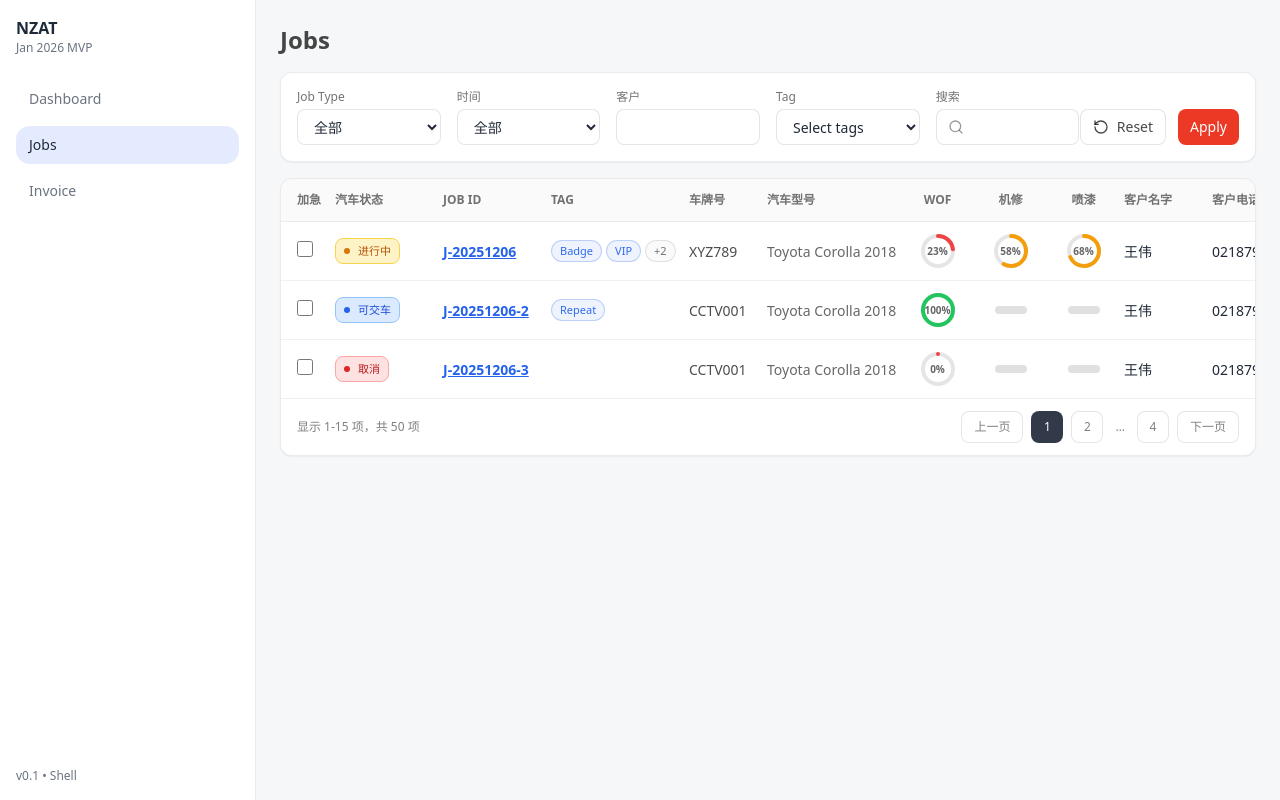
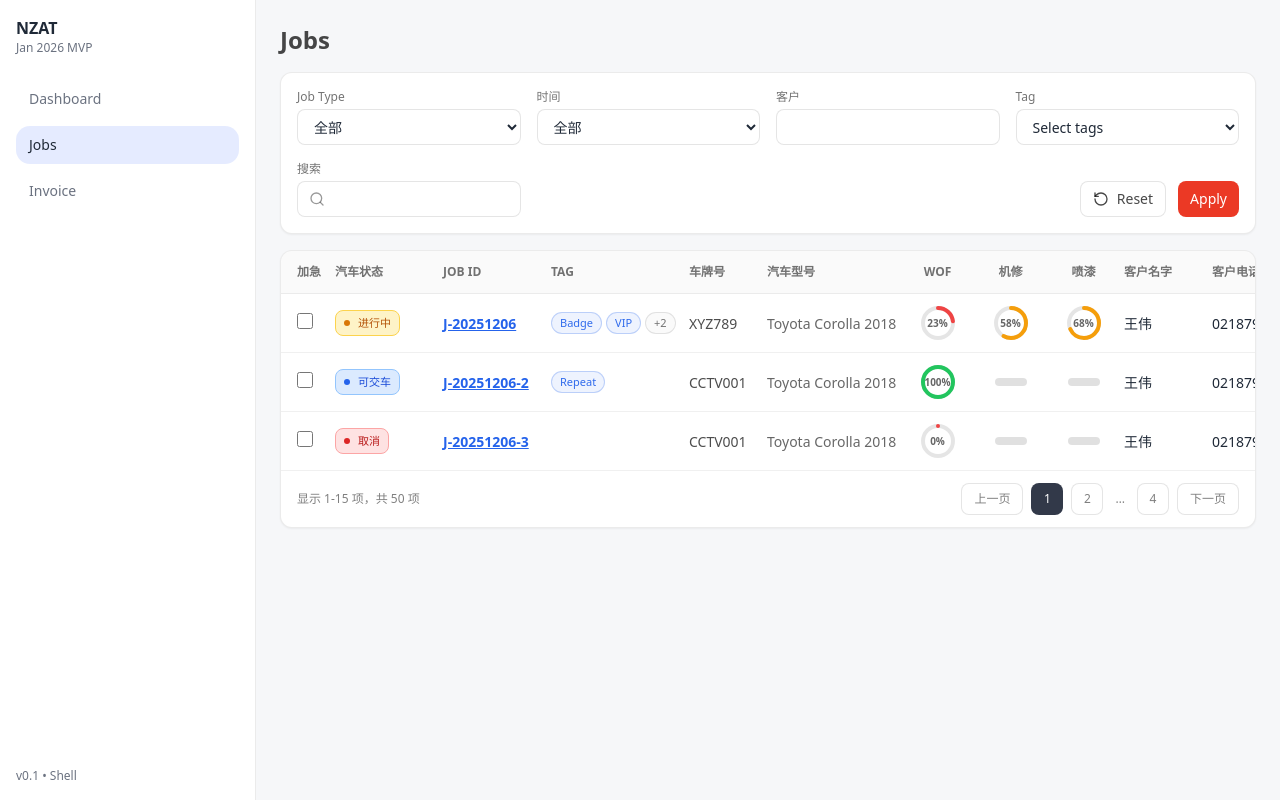
Before and after one commit to 6186127/nzat-Jan2026, a React (Vite) app in the folder apps/shell/: page /jobs in a window 1280 px wide. Built offline with nearby package versions, Linux system fonts and the light colour scheme.

Commit message:
fixed button group at filter section right

```diff
--- a/apps/shell/src/pages/JobsPage.tsx
+++ b/apps/shell/src/pages/JobsPage.tsx
@@ -27,7 +27,7 @@ const gridCols =
   "sm:grid-cols-[30px_90px_110px_120px_80px_180px_64px_64px_64px_100px_64px] " +
 
   // ≥768 (md)：显示完整标签列
-  "md:grid-cols-[30px_100px_120px_140px_90px_200px_68px_68px_68px_120px_64px] " +
+  "md:grid-cols-[30px_100px_100px_130px_70px_130px_65px_65px_65px_80px_64px] " +
 
   // ≥1024 (lg)：显示客户电话
   "lg:grid-cols-[30px_100px_100px_130px_70px_130px_65px_65px_65px_80px_80px_64px] " +
@@ -402,12 +402,12 @@ export function JobsPage() {
 
       <h1 className="text-2xl font-semibold text-[rgba(0,0,0,0.72)]">Jobs</h1>
 
-      {/* Filters */}
+      {/* Filters section */}
      {/* todo:hidden when at phone screen */}
 
       <Card className="p-4">
         <div className="grid grid-cols-12 gap-4 items-end">
-          <div className="col-span-12 md:col-span-3 lg:col-span-2">
+          <div className="col-span-12 md:col-span-3 lg:col-span-3">
             <div className="text-xs text-[rgba(0,0,0,0.55)] mb-1">Job Type</div>
             <Select value={jobType} onChange={(e) => setJobType(e.target.value)}>
               <option value="">全部</option>
@@ -419,7 +419,7 @@ export function JobsPage() {
             </Select>
           </div>
 
-          <div className="col-span-12 md:col-span-3 lg:col-span-2">
+          <div className="col-span-12 md:col-span-3 lg:col-span-3">
             <div className="text-xs text-[rgba(0,0,0,0.55)] mb-1">时间</div>
             <Select value={timeRange} onChange={(e) => setTimeRange(e.target.value)}>
               <option value="">全部</option>
@@ -432,7 +432,7 @@ export function JobsPage() {
 
           {timeRange === "custom" && (
             <>
-              <div className="col-span-12 md:col-span-3 lg:col-span-2">
+              <div className="col-span-12 md:col-span-3 lg:col-span-3">
                 <div className="text-xs text-[rgba(0,0,0,0.55)] mb-1">开始日期</div>
                 <input
                   type="date"
@@ -441,7 +441,7 @@ export function JobsPage() {
                   className="h-9 w-full rounded-[8px] border border-[rgba(0,0,0,0.10)] bg-white px-3 text-sm outline-none focus:border-[rgba(37,99,235,0.45)] focus:ring-2 focus:ring-[rgba(37,99,235,0.12)]"
                 />
               </div>
-              <div className="col-span-12 md:col-span-3 lg:col-span-2">
+              <div className="col-span-12 md:col-span-3 lg:col-span-3">
                 <div className="text-xs text-[rgba(0,0,0,0.55)] mb-1">结束日期</div>
                 <input
                   type="date"
@@ -453,12 +453,12 @@ export function JobsPage() {
             </>
           )}
 
-          <div className="col-span-12 md:col-span-3 lg:col-span-2">
+          <div className="col-span-12 md:col-span-3 lg:col-span-3">
             <div className="text-xs text-[rgba(0,0,0,0.55)] mb-1">客户</div>
             <Input value={customer} onChange={(e) => setCustomer(e.target.value)} />
           </div>
          {/* todo: edit to MULTI-select tags */}
-          <div className="col-span-12 md:col-span-3 lg:col-span-2">
+          <div className="col-span-12 md:col-span-3 lg:col-span-3">
             <div className="text-xs text-[rgba(0,0,0,0.55)] mb-1">Tag</div>
             <Select value={tag} onChange={(e) => setTag(e.target.value)}>
               <option value="">Select tags</option>
@@ -468,7 +468,7 @@ export function JobsPage() {
             </Select>
           </div>
 
-          <div className="col-span-12 md:col-span-6 lg:col-span-2">
+          <div className="col-span-12 md:col-span-6 lg:col-span-3">
             <div className="text-xs text-[rgba(0,0,0,0.55)] mb-1">搜索</div>
             <div className="relative">
               <Search size={16} className="absolute left-3 top-1/2 -translate-y-1/2 text-[rgba(0,0,0,0.40)]" />
@@ -476,7 +476,11 @@ export function JobsPage() {
             </div>
           </div>
 
-          <div className="col-span-12 md:col-span-6 lg:col-span-2 flex gap-3 justify-end ">
+          <div className="
+    col-span-12
+    lg:col-start-10 lg:col-end-13
+    flex justify-end gap-3
+  ">
             <Button
               onClick={() => {
                 setJobType("");
```
